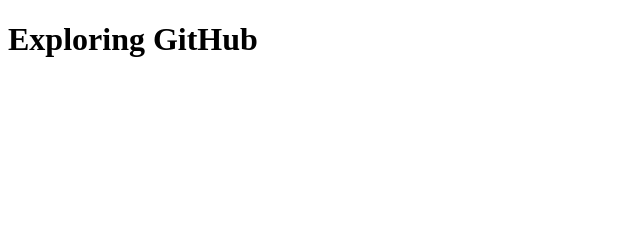
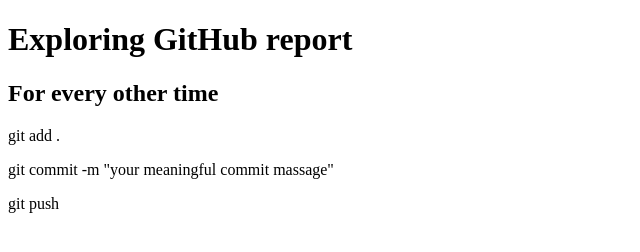
Before and after one commit to Ashrafulshaon004/my-second-github, a plain HTML site: page index.html in a window 1280 px wide. Shown: the whole page, without its empty margins (0-640 px from the left). Drawn offline with Linux system fonts and the light colour scheme.

Commit message:
added commands to push changes to github

```diff
--- a/index.html
+++ b/index.html
@@ -7,7 +7,13 @@
 </head>
 <body>
 
-    <h1>Exploring GitHub</h1>
+    <h1>Exploring GitHub report</h1>
+    <div>
+        <h2>For every other time</h2>
+        <p>git add .</p>
+        <p>git commit -m "your meaningful commit massage"</p>
+        <p>git push</p>
+    </div>
 
 </body>
 </html>
```
